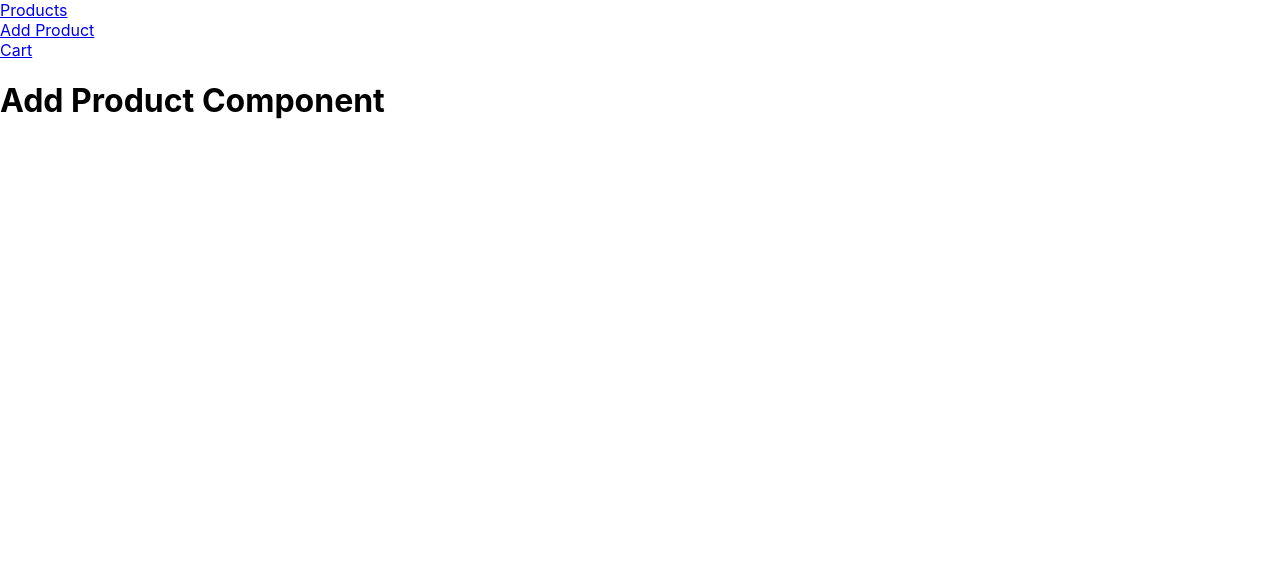
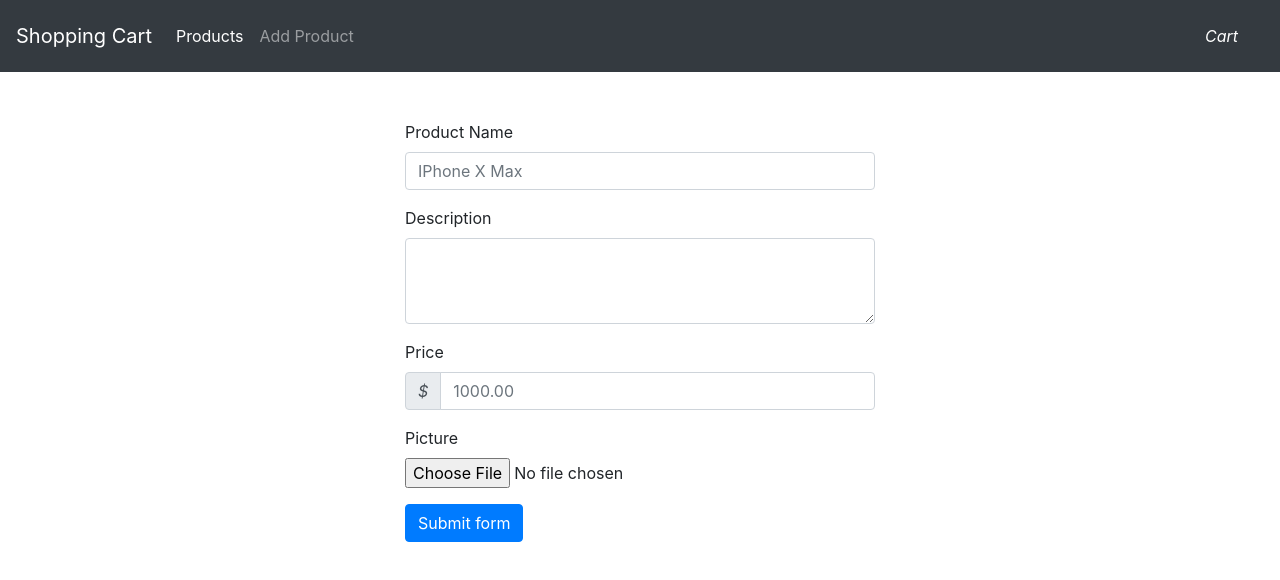
Before and after one commit to rweems/JavaReactShoppingCart, a React (Create React App) app in the folder shopping-cart/: page /addproduct in a window 1280 px wide. Shown: the top 580 px of the page. Built offline with nearby package versions, Linux system fonts and the light colour scheme; the HTML template or start-up script is replaced by a standard one.

Commit message:
AddProduct and Navbar added

```diff
--- a/shopping-cart/package.json
+++ b/shopping-cart/package.json
@@ -6,8 +6,11 @@
     "@testing-library/jest-dom": "^4.2.4",
     "@testing-library/react": "^9.4.0",
     "@testing-library/user-event": "^7.2.1",
+    "bootstrap": "^4.4.1",
     "react": "^16.12.0",
+    "react-bootstrap": "^1.0.0-beta.16",
     "react-dom": "^16.12.0",
+    "react-router-dom": "^5.1.2",
     "react-scripts": "3.3.0"
   },
   "scripts": {
--- a/shopping-cart/src/App.js
+++ b/shopping-cart/src/App.js
@@ -5,17 +5,31 @@ import './App.css';
 import Products from "./components/Products";
 import Cart from "./components/Cart";
 import AddProduct from "./components/AddProduct"
-import { Tab } from 'react-bootstrap';
+import 'bootstrap/dist/css/bootstrap.min.css';
 
 class App extends Component{
     render(){
         return(
             <div>
-                <nav>
-                    <a href="/">Products</a> <br />
-                    <a href="/addproduct">Add Product</a> <br />
-                    <a href="/cart">Cart</a>
-                </nav>
+              <nav class="navbar navbar-expand-lg navbar-dark bg-dark">
+                  <a class="navbar-brand" href="#">Shopping Cart</a>
+                  <button class="navbar-toggler" type="button" data-toggle="collapse" data-target="#navbarText" aria-controls="navbarText" aria-expanded="false" aria-label="Toggle navigation">
+                    <span class="navbar-toggler-icon"></span>
+                  </button>
+                  <div class="collapse navbar-collapse" id="navbarText">
+                    <ul class="navbar-nav mr-auto">
+                      <li class="nav-item active">
+                        <a class="nav-link" href="/">Products <span class="sr-only">(current)</span></a>
+                      </li>
+                      <li class="nav-item">
+                        <a class="nav-link" href="/addproduct">Add Product</a>
+                      </li>
+                    </ul>
+                    <span class="navbar-text">
+                      <a class="nav-link" href="/cart">Cart</a>
+                    </span>
+                  </div>
+              </nav>
             <Router>
                 <Switch>
                     <Route exact path='/' component={Products}/>
--- a/shopping-cart/src/components/AddProduct.jsx
+++ b/shopping-cart/src/components/AddProduct.jsx
@@ -1,10 +1,47 @@
 import React, { Component } from 'react';
+import { Form, InputGroup } from 'react-bootstrap';
+import {Button} from 'react-bootstrap';
 
 class AddProduct extends Component {
-    state = {  }
+    state = {
+        selectedFile:null
+     }
+    fileSelectHandler = event => {
+        this.setState({
+            selectedFile: event.target.files[0]
+        })
+    }
+
     render() {
         return (
-            <h1>Add Product Component</h1>
+            <div className="container mt-5" style={{maxWidth:"500px"}}>
+                <Form>
+                <Form.Group controlId="PName">
+                    <Form.Label>Product Name</Form.Label>
+                    <Form.Control type="text" placeholder="IPhone X Max" required/>
+                </Form.Group>
+
+                <Form.Group controlId="PDescription">
+                    <Form.Label>Description</Form.Label>
+                    <Form.Control as="textarea" rows="3" required/>
+                </Form.Group>
+
+                <Form.Group controlId="PPrice">
+                    <Form.Label>Price</Form.Label>
+                    <InputGroup>
+                        <InputGroup.Prepend>
+                        <InputGroup.Text id="inputGroupPrepend">$</InputGroup.Text>
+                        </InputGroup.Prepend>
+                    <Form.Control type="text" placeholder="1000.00" required/></InputGroup>
+                </Form.Group>
+
+                <Form.Group controlId="PImage">
+                    <Form.Label>Picture</Form.Label>
+                    <Form.Control type="file" onChange={this.fileSelectHandler} required/>
+                </Form.Group>
+                <Button type="submit">Submit form</Button>
+             </Form>
+            </div>
          );
     }
 }
--- a/shopping-cart/src/components/Products.jsx
+++ b/shopping-cart/src/components/Products.jsx
@@ -6,19 +6,16 @@ class Products extends Component{
     state = {}
     render() {
         return (
-            <div>
+            <div class="container mt-5">
 
-                <Card style={{width:'20rem', border:'solid 2px', margin:'10px 30px', display:'inline-block'}}>
-
-                    <br />
-                        <Card.Img src={require('../img/mac.jpg')}  alt="card img"/>
-
-                    <Card.Body>Designed for those who defy limits and change the world, the new MacBook Pro
-                        is by far the most powerful notebook we’ve ever made.
-                    </Card.Body>
-                    <Card.Title style={{textAlign:'center'}}>Macbook Pro <span>$1000</span></Card.Title>
-                    Qty:<input type="number" name="qty"/> <button>Add to Cart</button>
-                </Card>
+                <div class="card" style={{width: "18rem"}}>
+                    <img class="card-img-top" src={require('../img/mac.jpg')} alt="Card image cap"/>
+                    <div class="card-body">
+                        <h5 class="card-title">Card title</h5>
+                        <p class="card-text">Some quick example text to build on the card title and make up the bulk of the card's content.</p>
+                        <a href="#" class="btn btn-primary">Go somewhere</a>
+                    </div>
+                </div>
 
             </div>
         );
```
Also changed, not shown: 1 other file (tests, documents, lock files or other folders).
